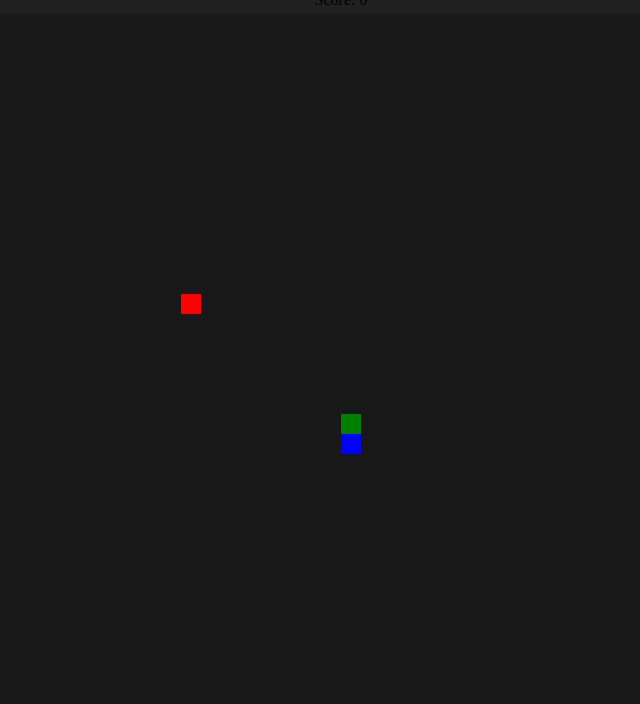
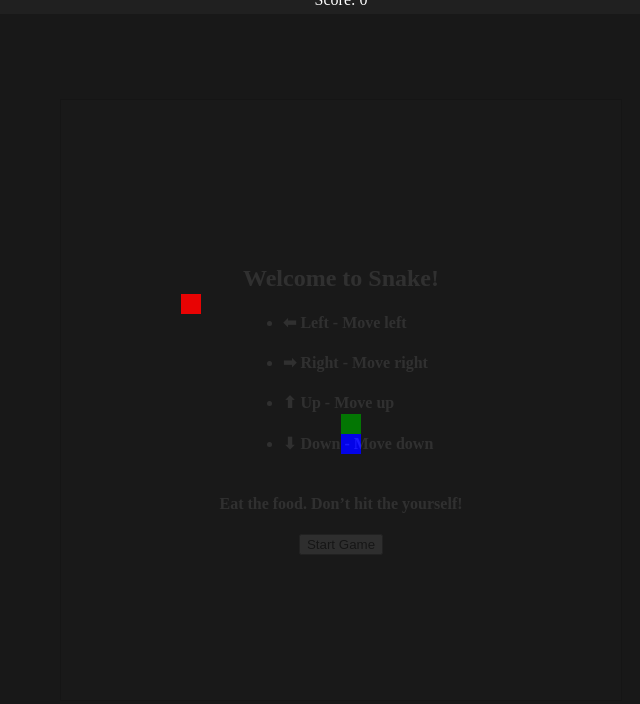
Before and after one commit to p-r-a-v-i-n/snake-game, a plain HTML site: page index.html in a window 1280 px wide. Shown: the whole page, without its empty margins (299-939 px from the left). Drawn offline with Linux system fonts and the light colour scheme.

Commit message:
tutorial  added

```diff
--- a/index.html
+++ b/index.html
@@ -5,8 +5,25 @@
         <link rel="stylesheet" href="styles.css">
     </head>
     <body>
-        <div id="score"></div>
-        <canvas id="myCanvas" width="800" height="800"></canvas>
+        <div id="container">
+            <div id="game">
+                <div id="score"></div>
+                <canvas id="myCanvas" width="800" height="800"></canvas>
+            </div>
+            <div id="tutorial" class="animated">
+                <div>
+                    <h2>Welcome to Snake!</h2>
+                    <ul>
+                        <li><h4>⬅ Left - Move left</h4></li>
+                        <li><h4>➡ Right - Move right</h4></li>
+                        <li><h4>⬆ Up - Move up</h4></li>
+                        <li><h4>⬇ Down - Move down</h4></li>
+                    </ul>
+                </div>
+                <h4>Eat the food. Don’t hit the yourself!</h4>
+                <button id="start-button">Start Game</button>
+            </div>
+        </div>
         <script src="index.js"></script>
     </body>
 </html>
--- a/index.js
+++ b/index.js
@@ -1,5 +1,8 @@
 const canvas = document.getElementById("myCanvas");
 const scoreElement = document.getElementById("score");
+const tutorialElement = document.getElementById('tutorial');
+const startButton = document.getElementById('start-button');
+
 
 const FOOD_COLOR = "red";
 const SNAKE_BODY_COLOR = "green";
@@ -137,5 +140,10 @@ addEventListener("keydown", (e) => {
     move(e.code);
 });
 
+startButton.addEventListener('click', (e) => {
+    tutorialElement.classList.add("fadeOut");
+    // tutorialElement.animate(ANIMATION_CLASS, ANIMATION_DURATION);
+})
+
 scoreElement.innerText = `Score: ${userScore}`;
 generateBoard();
--- a/styles.css
+++ b/styles.css
@@ -1,4 +1,5 @@
-html, body {
+html,
+body {
     width: 100%;
     height: 100%;
     padding: 0;
@@ -18,3 +19,89 @@ body {
     justify-content: space-between;
     padding: 5px;
 }
+
+div#score {
+    color: white;
+}
+
+#container {
+    position: relative;
+    display: flex;
+    flex-direction: column;
+    justify-content: center;
+    align-items: center;
+
+}
+
+#game {
+    position: relative;
+    /* z-index: 1; */
+    display: flex;
+    flex-direction: column;
+    justify-content: center;
+    align-items: center;
+
+}
+
+#tutorial {
+    position: absolute;
+    /* z-index: 2; */
+    /* background: lightgray; */
+    height: 600px;
+    width: 70%;
+    display: flex;
+    flex-direction: column;
+    justify-content: center;
+    align-items: center;
+}
+
+div#tutorial:hover {
+    margin: 30px;
+    background-color: #252525;
+    border: 1px solid black;
+    opacity: 0.5;
+    transition: 1s;
+}
+
+div#tutorial {
+  margin: 30px;
+  background-color: #252525;
+  border: 1px solid black;
+  opacity: 0.1;
+}
+
+div#tutorial  {
+  margin: 5%;
+  font-weight: bold;
+  color: white;
+  display: flex;
+  flex-direction: column;
+}
+div#tutorial button {
+    cursor: pointer;
+}
+div#tutorial button:hover {
+    height: 25px;
+    width: 100px;
+    transition: 1s;
+}
+
+.animated {
+    animation-duration: 1s;
+    animation-fill-mode: both;
+}
+
+
+@keyframes fadeOut {
+    0% {
+        opacity: 0.8;
+    }
+
+    100% {
+        opacity: 0;
+    }
+}
+
+.fadeOut {
+    animation-name: fadeOut;
+}
```
Also changed, not shown: README.md.
